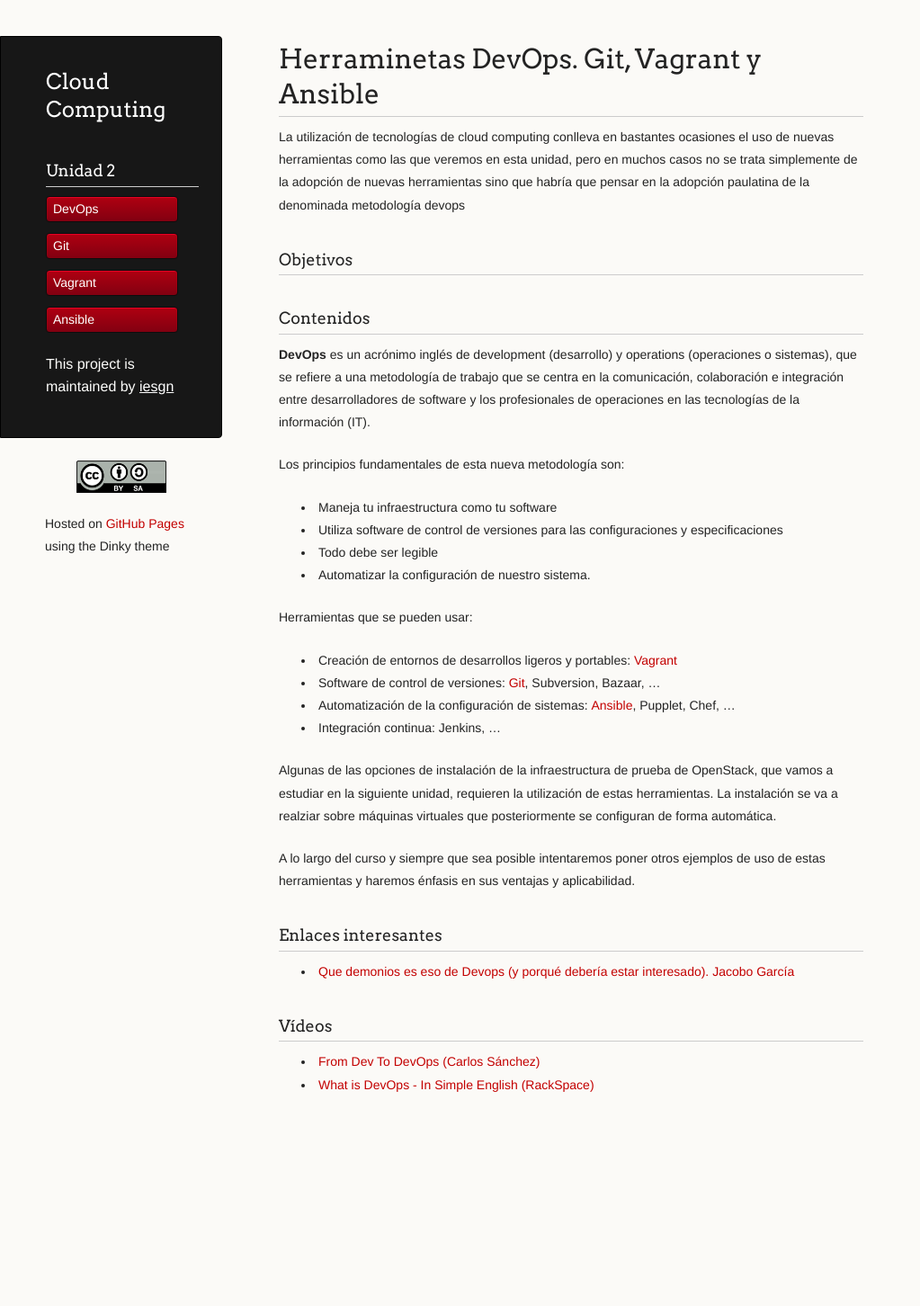
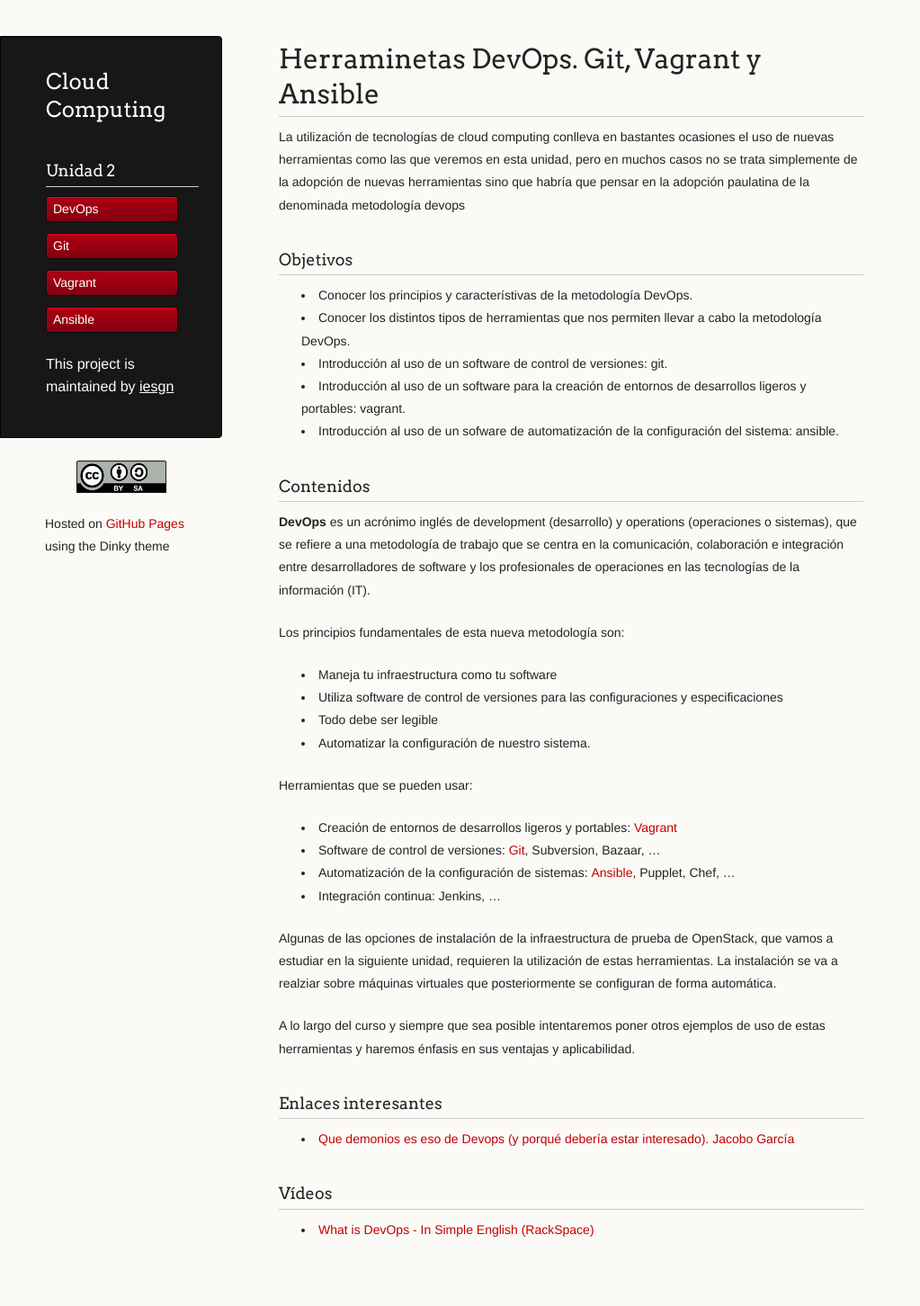
Before and after one commit to iesgn/cloud, a Jekyll site: the page built from curso/u2/index.md, in a window 1280 px wide. Shown: the whole page at 90% size, without its empty margins (0-1023 px from the left). Built offline with Jekyll 4.4.1, drawn with Linux system fonts in a browser that asks for light colours; before the commit the page ends 1291 px from its top, so only the background shows below that.

Commit message:
Objetivos u2

```diff
--- a/curso/u2/index.md
+++ b/curso/u2/index.md
@@ -12,6 +12,12 @@ que habría que pensar en la adopción paulatina de la denominada metodología
 devops
 
 ###Objetivos
+
+* Conocer los principios y característivas de la metodología DevOps.
+* Conocer los distintos tipos de herramientas que nos permiten llevar a cabo la metodología DevOps.
+* Introducción al uso de un software de control de versiones: git.
+* Introducción al uso de un software para la creación de entornos de desarrollos ligeros y portables: vagrant.
+* Introducción al uso de un sofware de automatización de la configuración del sistema: ansible.
 
 ###Contenidos
 
@@ -46,5 +52,4 @@ de uso de estas herramientas y haremos énfasis en sus ventajas y aplicabilidad.
 
 ### Vídeos
 
-* [From Dev To DevOps (Carlos Sánchez)](http://vimeo.com/41555302)
 * [What is DevOps - In Simple English (RackSpace)](http://www.youtube.com/watch?v=_I94-tJlovg)
```
